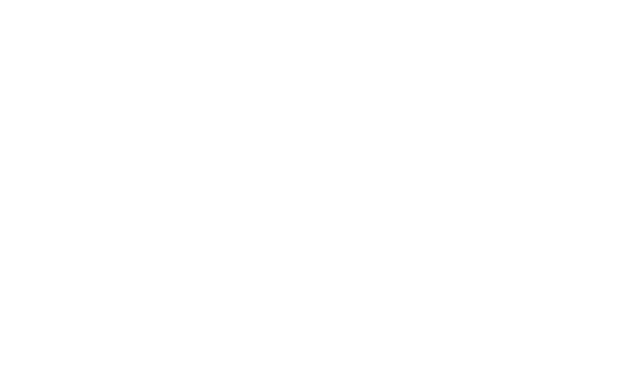
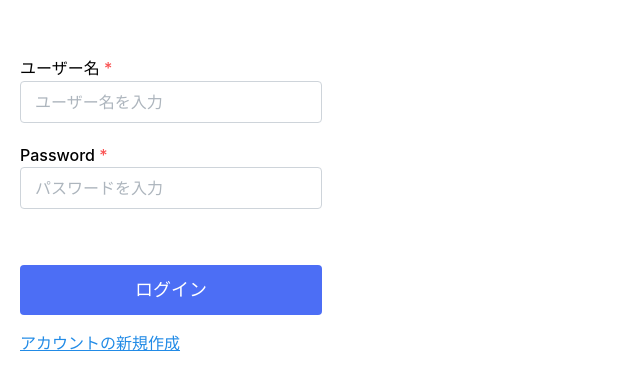
Before and after one commit to Team-1-myTreasure/myTreasure, a React (Vite) app in the folder frontend/: page /host/signinPage in a window 1280 px wide. Before the commit this address had no page. Shown: the part 194-584 px from the top of the page, without its empty margins (0-640 px from the left). Built offline with nearby package versions, Linux system fonts and the light colour scheme.

Commit message:
fix : エンドポイント間違ってたので修正

```diff
--- a/frontend/src/App.jsx
+++ b/frontend/src/App.jsx
@@ -16,8 +16,8 @@
       <MantineProvider>
         <Routes>
           <Route path="host">
-            <Route path="signup" element={<SignupPage />} />
-            <Route path="signin" element={<SigninPage />} />
+            <Route path="signupPage" element={<SignupPage />} />
+            <Route path="signinPage" element={<SigninPage />} />
             <Route path="allproducts" element={<AllProducts />} />
             <Route path="createproduct" element={<CreateProduct />} />
           </Route>
--- a/frontend/src/components/Signin.jsx
+++ b/frontend/src/components/Signin.jsx
@@ -24,7 +24,7 @@
     try {
       await axios.post("/signin", values);
       setIsPassIncorrect(false);
-      return navigate("/allproducts");
+      return navigate("/host/allproducts");
     } catch (error) {
       if (error.response.status === 401) {
         setIsPassIncorrect(true);
@@ -61,7 +61,7 @@
           <Button type="submit" fullWidth size="lg" color="indigo">
             ログイン
           </Button>
-          <Anchor href="/signupPage" underline="always">
+          <Anchor href="/host/signupPage" underline="always">
             アカウントの新規作成
           </Anchor>
         </Group>
```
